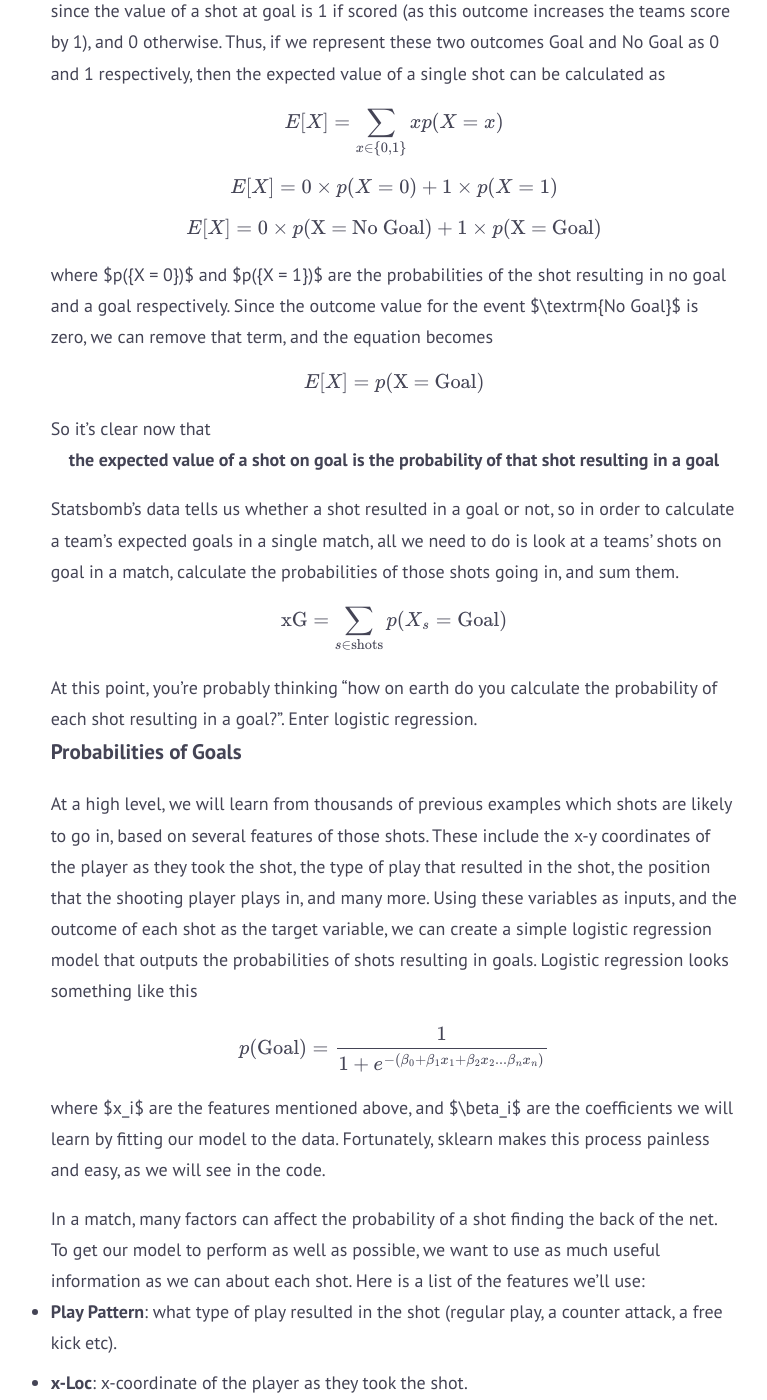
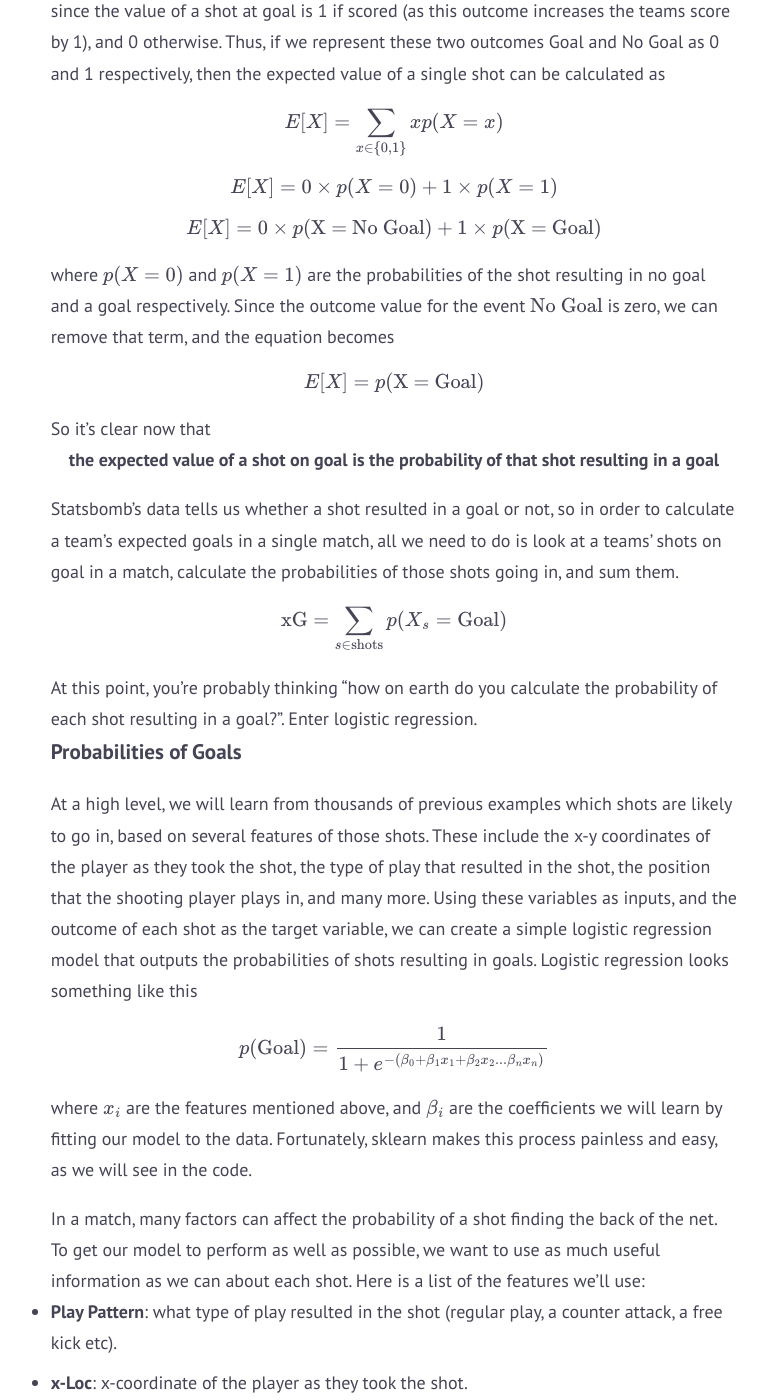
Before and after one commit to by256/by256.github.io, a Jekyll site: the page built from _posts/2019-10-27-xG.md, in a window 1280 px wide and 1400 px high, scrolled down 838 px. Shown: the whole window, without its empty margins (246-1013 px from the left). Built offline with Jekyll 4.4.1, drawn with Linux system fonts in a browser that asks for light colours; formulas are drawn with MathJax 3.

Commit message:
Update 2019-10-27-xG.md

```diff
--- a/_posts/2019-10-27-xG.md
+++ b/_posts/2019-10-27-xG.md
@@ -37,7 +37,7 @@ $$
 $$
 
 
-where $p({X = 0})$ and $p({X = 1})$ are the probabilities of the shot resulting in no goal and a goal respectively. Since the outcome value for the event $\textrm{No Goal}$ is zero, we can remove that term, and the equation becomes
+where \\(p({X = 0})\\) and \\(p({X = 1})\\) are the probabilities of the shot resulting in no goal and a goal respectively. Since the outcome value for the event \\(\textrm{No Goal}\\) is zero, we can remove that term, and the equation becomes
 
 $$
 E[X] = p(\textrm{X = Goal})
@@ -65,7 +65,7 @@ p(\textrm{Goal}) = \frac{1}{1 + e^{-(\beta_0 + \beta_1x_1 + \beta_2x_2 ... \beta
 $$
 
 
-where $x_i$ are the features mentioned above, and $\beta_i$ are the coefficients we will learn by fitting our model to the data. Fortunately, sklearn makes this process painless and easy, as we will see in the code.
+where \\(x_i\\) are the features mentioned above, and \\(\beta_i\\) are the coefficients we will learn by fitting our model to the data. Fortunately, sklearn makes this process painless and easy, as we will see in the code.
 
 In a match, many factors can affect the probability of a shot finding the back of the net. To get our model to perform as well as possible, we want to use as much useful information as we can about each shot. Here is a list of the features we'll use:
 
```
